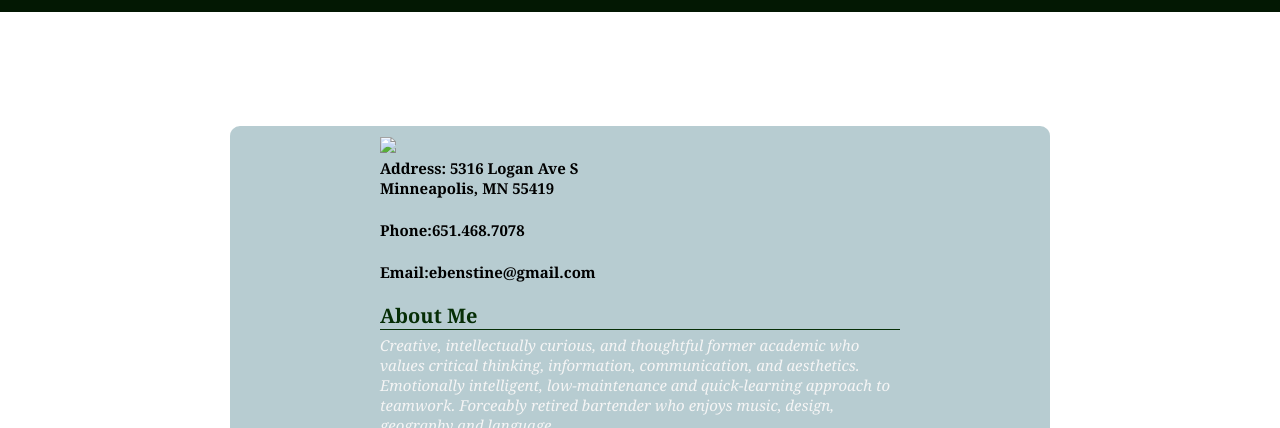
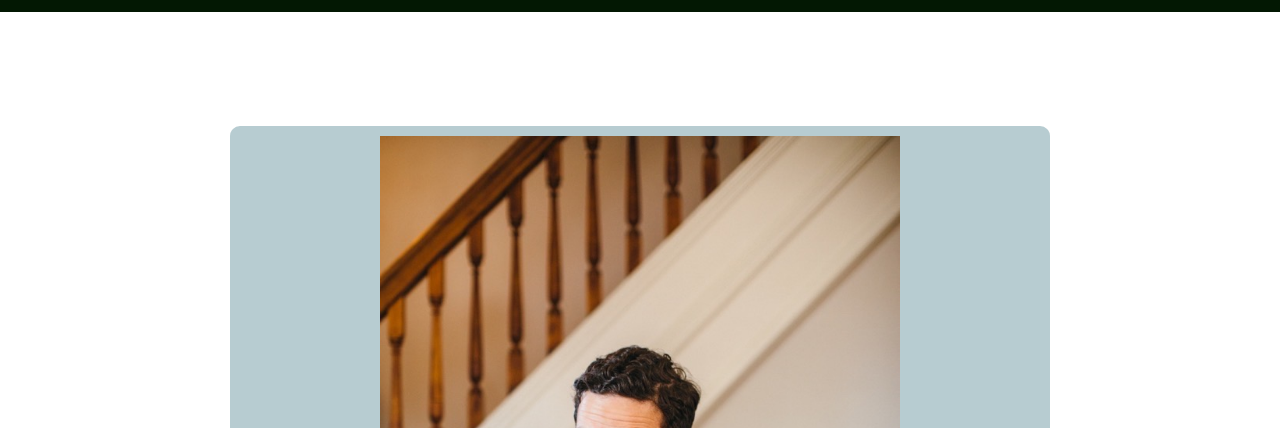
Before and after one commit to ebenstine/ebenstine.github.io, a plain HTML site: page index.html in a window 1280 px wide. Shown: the part 124-552 px from the top of the page. Drawn offline with Linux system fonts and the light colour scheme.

Commit message:
added image

```diff
--- a/index.html
+++ b/index.html
@@ -15,7 +15,7 @@
 
             <div class="welcome">
         <div id="container">
-            <img src="Image/103A1163.jpg" id="pic">
+            <img src="Images/103A1163.jpg" id="pic">
             <div id="content-contact">
 
             </div>
```
Also changed, not shown: Images/103A1163.jpg (added).
